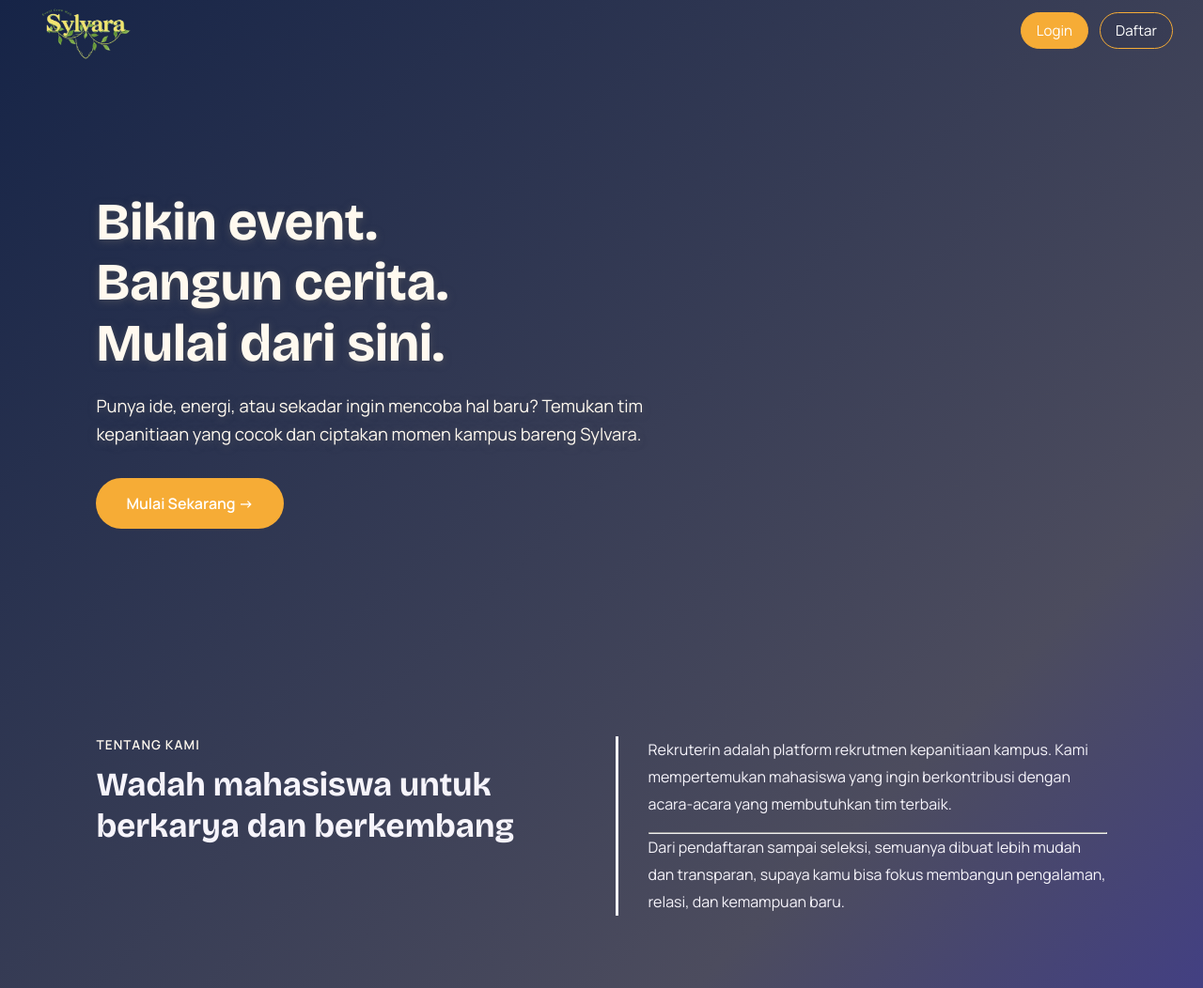
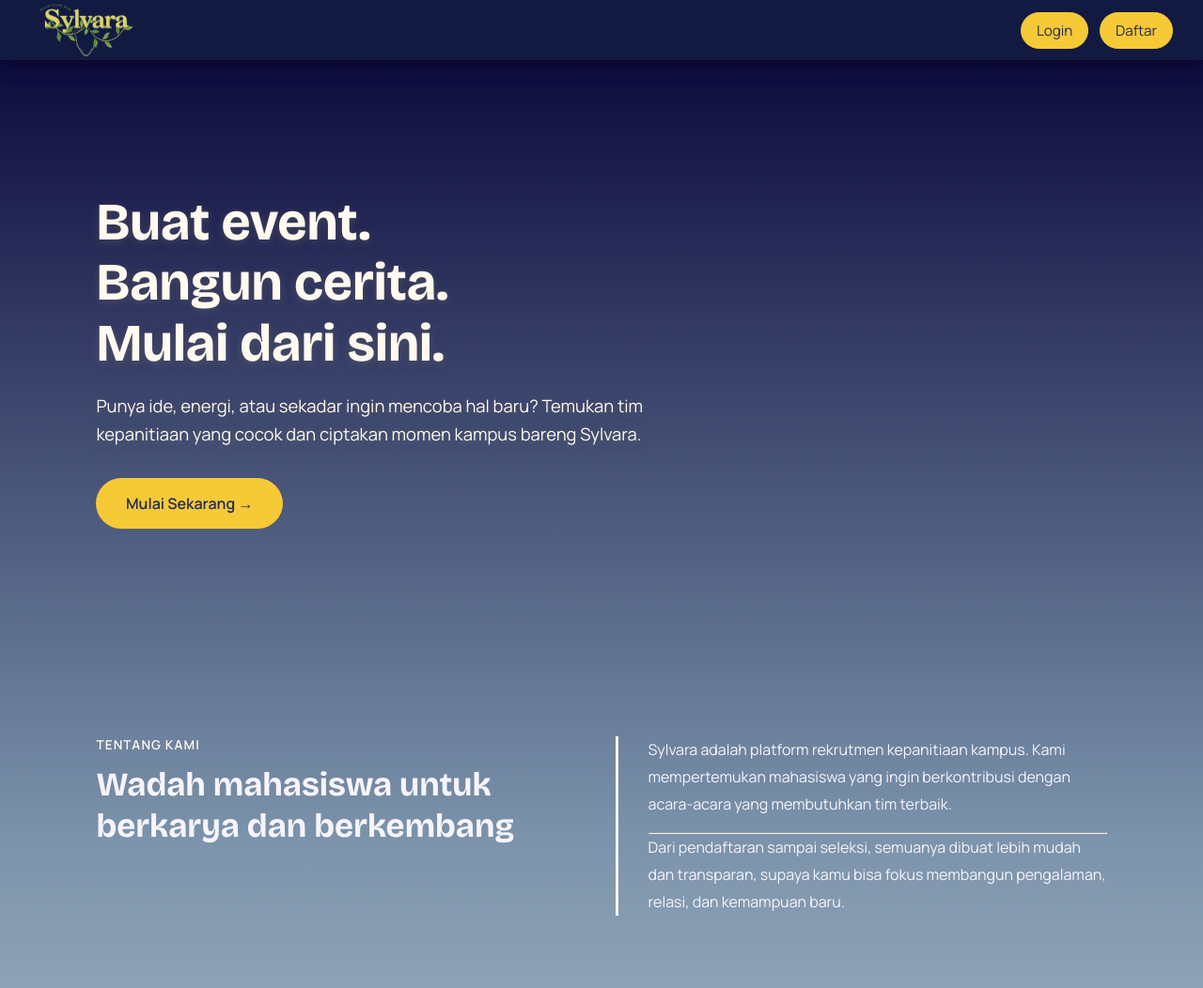
Before and after one commit to zulvanadrian-spec/final_project, a PHP site: page / in a window 1280 px wide. Shown: the top 1052 px of the page at 94% size. Run offline with PHP 8.4, Linux system fonts and the light colour scheme.

Commit message:
ubah login dan register

```diff
--- a/css/lobby.css
+++ b/css/lobby.css
@@ -1,4 +1,5 @@
 .navbar {
+  background-color: #121a41;
   display: flex;
   justify-content: space-between;
   align-items: center;
@@ -7,16 +8,22 @@
   position: sticky;
   top: 0;
   z-index: 100;
+  overflow: visible; /* pastikan shadow tidak terpotong */
+  box-shadow: 0 6px 18px rgba(0, 0, 0, 0.25); /* angka 0.25 dinaikkan biar langsung kelihatan jelas */
 }
 .logo {
-  display: flex;
+  display: inline-block;
+  cursor: pointer;
   align-items: center;
   gap: 0.5rem;
   text-decoration: none;
   font-weight: bold;
   font-size: 1.1rem;
-  color: var(--teks-gelap);
+  will-change: transform;
+  transition: transform 0.55s cubic-bezier(0.22, 1, 0.36, 1),
+  opacity 0.45s ease;
 }
+
 .logo img {
   margin-top: 10px;
   margin-left: 15px;
@@ -25,9 +32,16 @@
 }
 
 .auth {
+  cursor: pointer;
   display: flex;
   align-items: center;
   gap: 0.75rem;
+  transition: transform 0.3s ease, filter 0.3s ease;
+}
+
+.logo:hover {
+    transform: scale(1.06) translateY(-1px);
+    opacity: 0.92;
 }
 
 .btn-login,
@@ -41,18 +55,37 @@
 
 .btn-login {
   border-radius: 50px;
-  color: white;
+  color: var(--forest);
   border: 1px solid var(--gold);
+  display: inline-block;
+  cursor: pointer;
+  will-change: transform;
+  transition: transform 0.6s cubic-bezier(0.34, 1.56, 0.64, 1);
 }
-.btn-login:hover { background: var(--gold-gelap); }
+.btn-login:hover {
+  background: var(--gold-terang);
+  transform: translateY(-2px);
+  filter: drop-shadow(0 4px 10px rgba(15, 12, 34, 0.599));
+  transform: scale(1.07);
+
+}
 
 .btn-daftar {
+  display: inline-block;
+  cursor: pointer;
   border-radius: 50px;
-  background-color: var(--line);
-  color: #fff;
+  background-color: var(--gold);
+  color: var(--forest);
   border: 1px solid var(--gold);
+  will-change: transform;
+  transition: transform 0.6s cubic-bezier(0.34, 1.56, 0.64, 1);
 }
-.btn-daftar:hover { background: var(--forest-light); }
+
+.btn-daftar:hover {
+  background: var(--gold-terang);
+  transform: scale(1.07);;
+  filter: drop-shadow(0 4px 10px rgba(15, 12, 34, 0.599));
+}
 
 .hero {
   width: 100%;
@@ -90,12 +123,20 @@
   display: inline-block;
   padding: 1rem 2rem;
   background: var(--gold);
-  color: rgb(255, 255, 255);
+  color: var(--forest);
   text-decoration: none;
-  border-radius: 150px;           /* kecil = kotak, seperti di contoh */
+  border-radius: 150px;
   font-weight: bold;
+  cursor: pointer;
+  will-change: transform;
+  transition: transform 0.55s cubic-bezier(0.22, 1, 0.36, 1),
+  opacity 0.45s ease;
 }
-.btn-hero:hover { background: var(--gold-gelap); }
+.btn-hero:hover {
+  background: var(--gold-terang);
+  transform: scale(1.06) translateY(-1px);
+  opacity: 0.92;
+}
 
 
 .tentang {
--- a/css/style.css
+++ b/css/style.css
@@ -4,7 +4,7 @@
   --sage: #b8a8e5;
   --cream: #f6f4fb;
   --paper: #fff;
-  --gold: #f6ac36;
+  --gold: #f6c936;
   --ink: #242743;
   --muted: #73758a;
   --line: rgba(36, 39, 67, 0.12);
@@ -14,8 +14,8 @@
   --putih-tulang-netral: #F8F7F4; /* Putih tulang netral (lebih mendekati putih) */
   --biru-tua: #0F172A;        /* Biru dongker gelap (Midnight Navy) */
   --biru-indigo: #1E2952;     /* Biru tua keunguan */
-  --ungu-halus: #3B2F63;      /* Ungu gelap elegan (tidak mencolok) */
-  --gold-gelap: rgb(166, 152, 73);
+  --gold-gelap: rgb(187, 159, 0);
+  --gold-terang: rgb(255, 230, 0);
 }
 :root {
     --font-judul: 'Playfair Display', serif;
@@ -37,6 +37,10 @@
     --font-isi: 'Manrope', sans-serif;
 }
 
+html {
+  scroll-behavior: smooth;
+}
+
 body {
     font-family: var(--font-isi);
 }
@@ -49,5 +53,5 @@ h1, h2, h3 {
 
 body {
     min-height: 50vh;
-    background: linear-gradient(135deg, #162447 0%, #4c4c5e 55%, #332bc0 100%);
+    background: linear-gradient(to bottom, #040035 0%, #7B93AB 45%, #FAF8F5 100%);
 }
--- a/index.php
+++ b/index.php
@@ -45,13 +45,13 @@ if (isset($_SESSION['role']) && isset($tujuan[$_SESSION['role']])) {
         <section class="hero">
             <div class="hero-isi">
                 <h1 id="headline">
-                    Bikin event.<br />Bangun cerita.<br />Mulai dari sini.
+                    Buat event.<br />Bangun cerita.<br />Mulai dari sini.
                 </h1>
                 <p>
                     Punya ide, energi, atau sekadar ingin mencoba hal baru? Temukan tim
                     kepanitiaan yang cocok dan ciptakan momen kampus bareng Sylvara.
                 </p>
-                <a href="pages/register.php" class="btn-hero">Mulai Sekarang -></a>
+                <a href="pages/register.php" class="btn-hero">Mulai Sekarang &rarr;</a>
             </div>
         </section>
 
@@ -64,7 +64,7 @@ if (isset($_SESSION['role']) && isset($tujuan[$_SESSION['role']])) {
 
                 <div class="tentang-isi">
                     <p>
-                        Rekruterin adalah platform rekrutmen kepanitiaan kampus. Kami
+                        Sylvara adalah platform rekrutmen kepanitiaan kampus. Kami
                         mempertemukan mahasiswa yang ingin berkontribusi dengan acara-acara
                         yang membutuhkan tim terbaik.
                     </p>
@@ -82,10 +82,10 @@ if (isset($_SESSION['role']) && isset($tujuan[$_SESSION['role']])) {
 
         <section class="section-divisi">
             <div class="divisi-header">
-                <span class="divisi-eyebrow">BUKAN CUMA JADI PENONTON</span>
+                <span class="divisi-eyebrow">BUKAN HANYA MENJADI PENONTON</span>
                 <h2 class="divisi-title">Event terbaik kampus dimulai dari orang-orang di baliknya.</h2>
                 <p class="divisi-subtitle">
-                    Gabung ke kepanitiaan, coba peran baru, dan bikin sesuatu yang bakal dikenang bareng teman-teman
+                    Gabung ke kepanitiaan, coba peran baru, dan membuat sesuatu yang akan dikenang bareng teman-teman
                     kampusmu.
                 </p>
             </div>
--- a/pages/register.php
+++ b/pages/register.php
@@ -43,7 +43,7 @@ unset($_SESSION['error']);
                     <label class="peran-opsi">
                         <input type="radio" name="peran" value="mahasiswa" checked>
                         <span>
-                            <strong>Mahasiswa</strong>
+                            <h4>Mahasiswa</h4>
                             <small>Mendaftar ke kepanitiaan</small>
                         </span>
                     </label>
```
Also changed, not shown: css/login.css (+33 -12 lines), images/group.jpeg (deleted), images/group.jpg (deleted), images/group_lobby.png (renamed from images/download__8_-removebg-preview.png).
